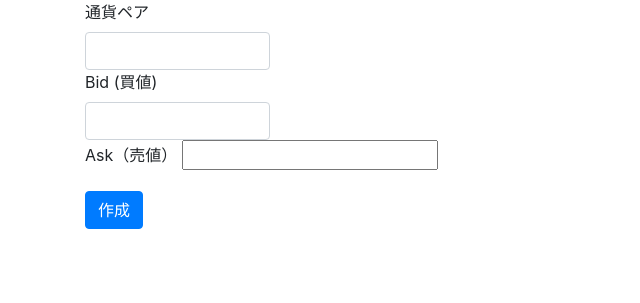
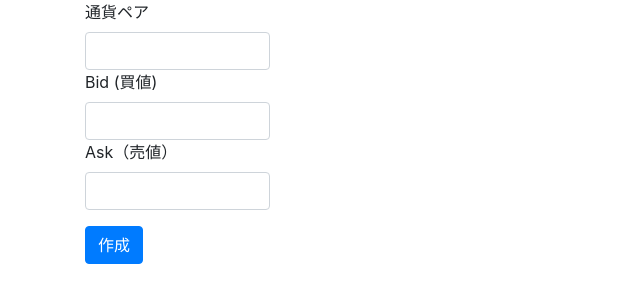
Before and after one commit to kohkb/automatic_transaction, a Flask app: page /prices/new in a window 1280 px wide. Shown: the part 56-359 px from the top of the page, without its empty margins (0-640 px from the left). Run offline with Flask 2, Linux system fonts and the light colour scheme; the visitor is signed in with stand-in values (Sample User, id 1); some libraries are stand-ins or nearby versions.

Commit message:
Add static file

```diff
--- a/app/templates/layout.html
+++ b/app/templates/layout.html
@@ -4,6 +4,7 @@
 <script src="http://code.jquery.com/jquery-3.5.1.slim.min.js"></script>
 <script src="https://cdnjs.cloudflare.com/ajax/libs/popper.js/1.12.9/umd/popper.min.js"></script>
 <script src="https://maxcdn.bootstrapcdn.com/bootstrap/4.0.0/js/bootstrap.min.js"></script>
+<linkhref="https://fonts.googleapis.com/earlyaccess/mplus1p.css"rel="stylesheet"type="text/css"><linkrel=stylesheethref="{{url_for('static',filename='style.css')}}">
 
 <div class="container">
     <nav class="navbar navbar-expand-lg navbar-light bg-light">
--- a/app/templates/prices/new.html
+++ b/app/templates/prices/new.html
@@ -7,7 +7,7 @@
         <label for="InputTitle">Bid (買値)</label>
         <input type="number" step="0.01" class="form-control col-md-2" id="InputTitle" name="bid">
         <label for="InputTitle">Ask（売値）</label>
-        <input type="number" step="0.01 class="form-control col-md-2" id="InputTitle" name="ask">
+        <input type="number" step="0.01" class="form-control col-md-2" id="InputTitle" name="ask">
     </div>
     <button type="submit" class="btn btn-primary">作成</button>
 </form>
```
Also changed, not shown: app/static/style.css (added, +7 -0 lines).
